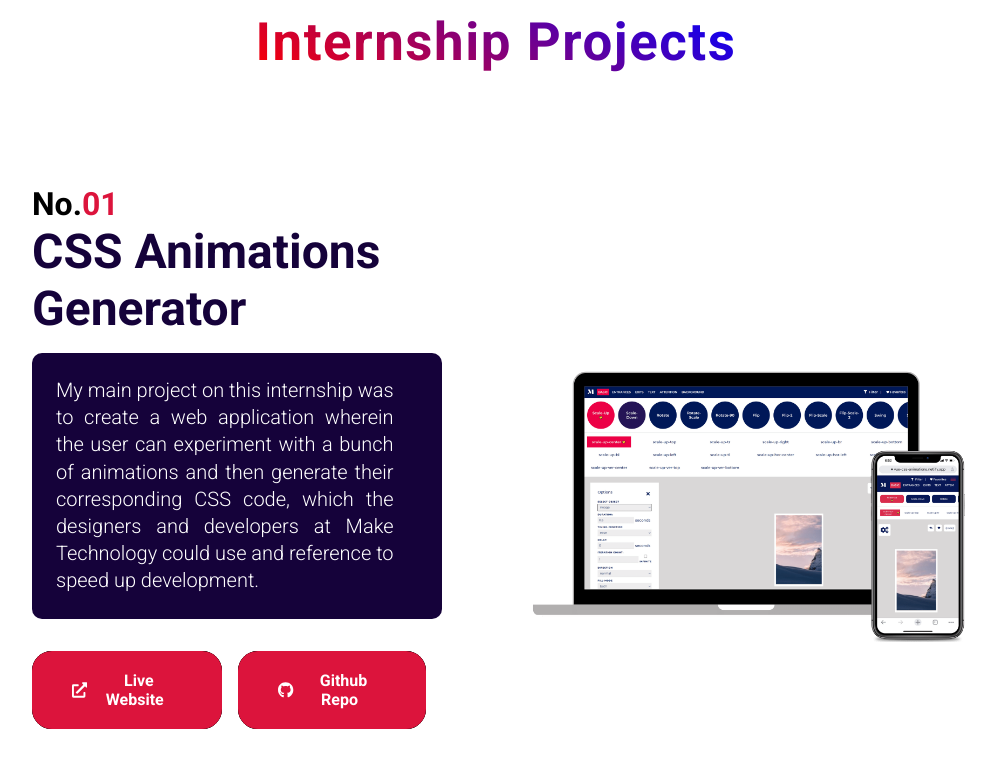
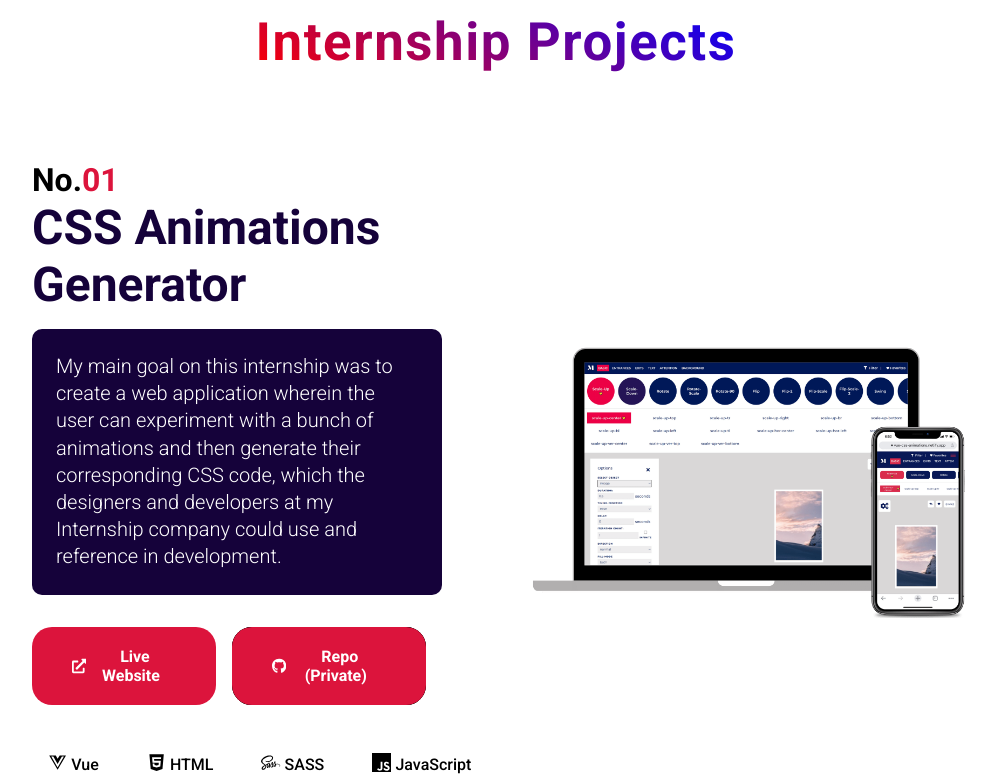
Before and after one commit to vergarapog/myPortofolio, a React (Create React App) app: page / in a window 1280 px wide. Shown: the part 837-1612 px from the top of the page, without its empty margins (144-1140 px from the left). Built offline with nearby package versions, Linux system fonts and the light colour scheme.

Commit message:
fixed intern proj btns and skills sections

```diff
--- a/src/components/portofolio/Portofolio.jsx
+++ b/src/components/portofolio/Portofolio.jsx
@@ -133,26 +133,26 @@ const Portofolio = () => {
           <h2 className="intern-proj-title">CSS Animations Generator</h2>
           <div className="proj-container">
             <p className="intern-proj-desc">
-              My main project on this internship was to create a web application
+              My main goal on this internship was to create a web application
               wherein the user can experiment with a bunch of animations and
               then generate their corresponding CSS code, which the designers
-              and developers at Make Technology could use and reference to speed
-              up development.
+              and developers at my Internship company could use and reference in
+              development.
             </p>
           </div>
           <div className="intern-proj-btn-container">
             <a
               href="https://vue-css-animations.netlify.app/"
-              className="intern-proj-btn"
+              className="intern-proj-btn-active"
               target="_blank"
             >
               <FaExternalLinkAlt />
               &nbsp; Live Website
             </a>
-            <a href="" className="intern-proj-btn" target="_blank">
+            <p href="" className="intern-proj-btn" target="_blank">
               <FaGithub />
-              &nbsp; Github Repo
-            </a>
+              &nbsp; Repo (Private)
+            </p>
           </div>
           <ul className="intern-proj-tech">
             <li className="proj-tech-item">
--- a/src/components/portofolio/portofolio.scss
+++ b/src/components/portofolio/portofolio.scss
@@ -23,7 +23,7 @@
   }
 
   .internship-proj {
-    margin: 4em 0em 3em 0;
+    margin: 2.5em 0em 2.5em 0;
     @include mobile {
       margin: 1em 0em 0em 0;
     }
@@ -85,7 +85,7 @@
         .intern-proj-desc {
           font-size: 1.25rem;
           padding: 0 0 0 0;
-          text-align: justify;
+          // text-align: justify;
           @include mobile {
             text-align: center;
             font-size: 1.1rem;
@@ -106,6 +106,47 @@
         // padding: 2em 2em 2em 0;
         @include mobile {
           // padding: 2em 2em 2em 0;
+        }
+        .intern-proj-btn-active {
+          text-decoration: none;
+          padding: 20px 40px;
+          font-size: 1rem;
+          @include mobile {
+            padding: 10px 20px;
+            font-size: 0.9rem;
+          }
+          font-weight: 600;
+          position: relative;
+          margin: 1em 1em 1em 0;
+          @include mobile {
+            margin: 0.3em;
+          }
+          color: #000;
+
+          background-color: crimson;
+          color: #fff;
+          border-radius: 20px;
+
+          display: flex;
+          justify-content: center;
+          align-items: center;
+          text-align: center;
+
+          transition: all 0.3s ease;
+          box-shadow: inset 0 0 0 0 lightgreen;
+
+          &:hover {
+            // background-color: transparent;
+            color: black;
+            box-shadow: inset 15em 0 0 0 lightgreen;
+
+            // animation: btnLink 1s ease;
+            // @keyframes btnLink {
+            //   100% {
+            //     box-shadow: inset 15em 0 0 0 lightgreen;
+            //   }
+            // }
+          }
         }
         .intern-proj-btn {
           text-decoration: none;
@@ -152,6 +193,9 @@
           &:hover {
             background-color: transparent;
             color: black;
+            animation: vibrate-3 0.4s linear 0s 1 normal both;
+            text-decoration: line-through;
+
             // animation: btnLink 3s infinite;
             // @keyframes btnLink {
             //   100% {
@@ -168,6 +212,13 @@
           }
         }
       }
+
+      // .inactiveLink {
+      //   pointer-events: none;
+      //   cursor: default;
+      //   color: black;
+      //   background-color: white;
+      // }
 
       .intern-proj-tech {
         width: 100%;
@@ -424,3 +475,96 @@
     }
   }
 }
+
+@-webkit-keyframes vibrate-3 {
+  0% {
+    -webkit-transform: translate(0);
+    transform: translate(0);
+  }
+  10% {
+    -webkit-transform: translate(-2px, -2px);
+    transform: translate(-2px, -2px);
+  }
+  20% {
+    -webkit-transform: translate(2px, -2px);
+    transform: translate(2px, -2px);
+  }
+  30% {
+    -webkit-transform: translate(-2px, 2px);
+    transform: translate(-2px, 2px);
+  }
+  40% {
+    -webkit-transform: translate(2px, 2px);
+    transform: translate(2px, 2px);
+  }
+  50% {
+    -webkit-transform: translate(-2px, -2px);
+    transform: translate(-2px, -2px);
+  }
+  60% {
+    -webkit-transform: translate(2px, -2px);
+    transform: translate(2px, -2px);
+  }
+  70% {
+    -webkit-transform: translate(-2px, 2px);
+    transform: translate(-2px, 2px);
+  }
+  80% {
+    -webkit-transform: translate(-2px, -2px);
+    transform: translate(-2px, -2px);
+  }
+  90% {
+    -webkit-transform: translate(2px, -2px);
+    transform: translate(2px, -2px);
+  }
+  100% {
+    -webkit-transform: translate(0);
+    transform: translate(0);
+  }
+}
+@keyframes vibrate-3 {
+  0% {
+    -webkit-transform: translate(0);
+    transform: translate(0);
+  }
+  10% {
+    -webkit-transform: translate(-2px, -2px);
+    transform: translate(-2px, -2px);
+  }
+  20% {
+    -webkit-transform: translate(2px, -2px);
+    transform: translate(2px, -2px);
+  }
+  30% {
+    -webkit-transform: translate(-2px, 2px);
+    transform: translate(-2px, 2px);
+  }
+  40% {
+    -webkit-transform: translate(2px, 2px);
+    transform: translate(2px, 2px);
+  }
+  50% {
+    -webkit-transform: translate(-2px, -2px);
+    transform: translate(-2px, -2px);
+  }
+  60% {
+    -webkit-transform: translate(2px, -2px);
+    transform: translate(2px, -2px);
+  }
+  70% {
+    -webkit-transform: translate(-2px, 2px);
+    transform: translate(-2px, 2px);
+  }
+  80% {
+    -webkit-transform: translate(-2px, -2px);
+    transform: translate(-2px, -2px);
+  }
+  90% {
+    -webkit-transform: translate(2px, -2px);
+    transform: translate(2px, -2px);
+  }
+  100% {
+    -webkit-transform: translate(0);
+    transform: translate(0);
+  }
+}
--- a/src/components/skills/Skills.jsx
+++ b/src/components/skills/Skills.jsx
@@ -1,5 +1,5 @@
-import React from "react";
-import "./skills.scss";
+import React from "react"
+import "./skills.scss"
 
 const Testimonials = () => {
   return (
@@ -15,6 +15,7 @@ const Testimonials = () => {
           </p>
         </div>
         <h2>My Toolbox</h2>
+
         <section className="skills-grid">
           <div className="card">
             <p>HTML</p>
@@ -41,17 +42,21 @@ const Testimonials = () => {
             <img src="/assets/skills/github.png" alt="" />
           </div>
           <div className="card">
-            <p>Node Package Manager</p>
+            <p>NPM</p>
             <img src="/assets/skills/npm.png" alt="" />
           </div>
           <div className="card">
             <p>VS Code</p>
             <img src="/assets/skills/vscode.png" alt="" />
           </div>
+          <div className="card">
+            <p>Vue.js</p>
+            <img src="/assets/skills/vue.png" alt="" />
+          </div>
         </section>
       </div>
     </div>
-  );
-};
+  )
+}
 
-export default Testimonials;
+export default Testimonials
--- a/src/components/skills/skills.scss
+++ b/src/components/skills/skills.scss
@@ -41,6 +41,10 @@
       gap: 1rem;
       grid-template-columns: repeat(auto-fit, minmax(250px, 1fr));
 
+      @include mobile {
+        grid-template-columns: repeat(auto-fit, minmax(80px, 1fr));
+      }
+
       .card {
         display: flex;
         flex-direction: column;
@@ -66,6 +70,15 @@
           text-align: center;
           padding-top: 0.5em;
           font-size: 1.5rem;
+          @include mobile {
+            font-size: 1.2rem;
+          }
+        }
+
+        img {
+          @include mobile {
+            width: 70%;
+          }
         }
       }
 
```
Also changed, not shown: public/assets/skills/vue.png (added).
